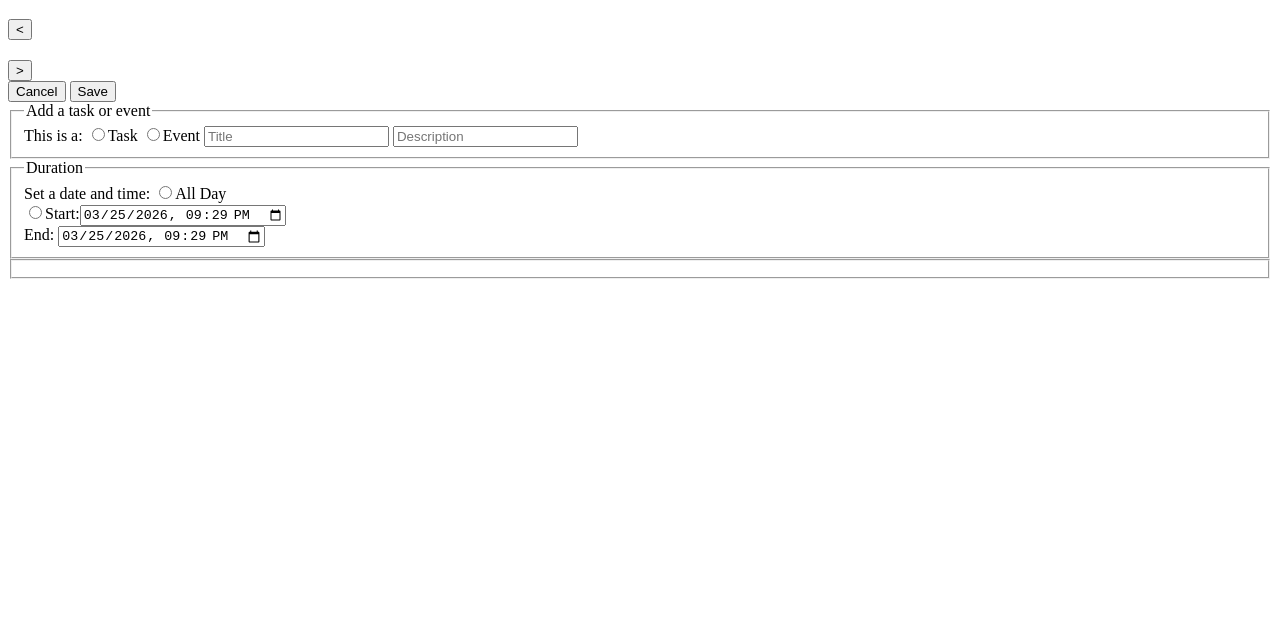
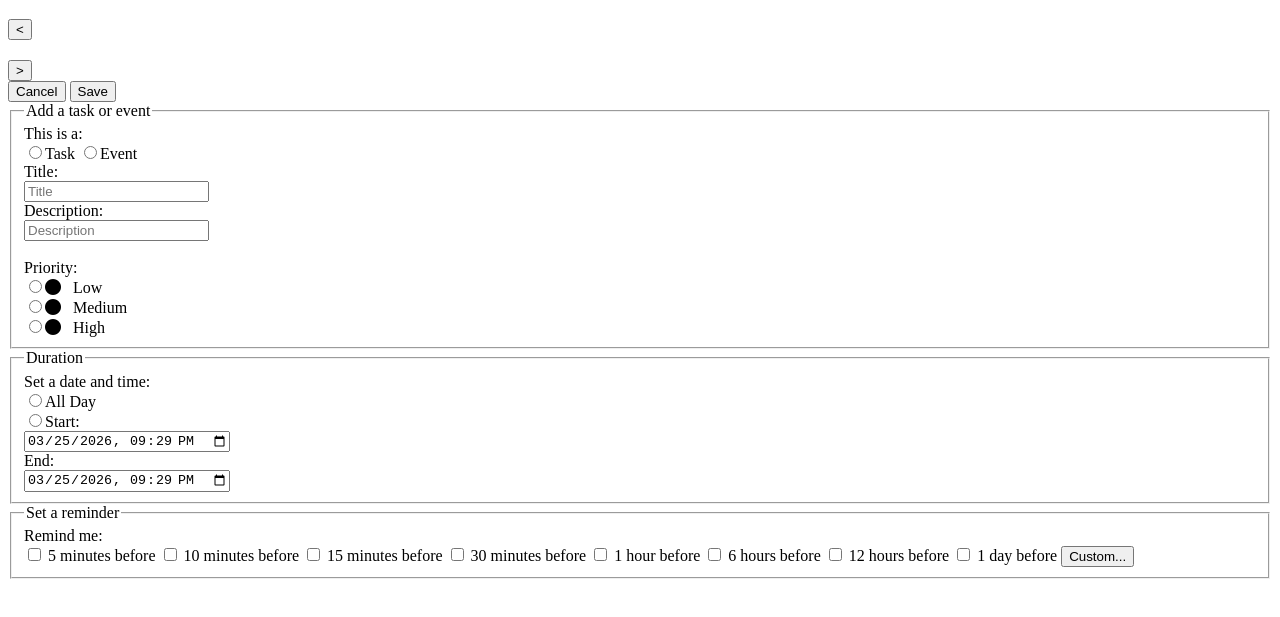
Before and after one commit to AirenMarie/ClearlyPlan-app, a website: page public/index.html in a window 1280 px wide. Shown: the part 61-678 px from the top of the page. Drawn offline with Linux system fonts and the light colour scheme; no server answers; a web font is replaced by a local one.

Commit message:
finish task and duration fieldsets; begin building reminders

```diff
--- a/public/index.html
+++ b/public/index.html
@@ -37,6 +37,7 @@
           <fieldset class="form-section" id="task-or-event">
             <legend class="section-name">Add a task or event</legend>
             <label for="plan-type">This is a:</label>
+            <div class="task-radio-div">
               <label for="task">
                 <input
                   type="radio"
@@ -56,14 +57,17 @@
                   value="event"
                 />Event
               </label>
+            </div>
+            <div class="task-field-div">
               <label for="task-title"
-              ><input
+                >Title:<br /><input
                   type="text"
                   id="task-title"
                   class="task-field"
-                placeholder="Title"
-            /></label>
-            <label for="task-desc">
+                  placeholder="Title" /></label
+              ><br />
+              <label for="task-desc"
+                >Description:<br />
                 <input
                   type="text"
                   id="task-desc"
@@ -71,10 +75,50 @@
                   placeholder="Description"
                 />
               </label>
+            </div>
+            <br />
+            <label for="priority">Priority:</label>
+            <div class="priority-list">
+              <div class="priority-div">
+                <label for="low"
+                  ><input
+                    type="radio"
+                    id="low"
+                    name="priority"
+                    class="priority-select"
+                    selected
+                  /><i class="fa-solid fa-circle" id="green"></i>&ensp;
+                  Low</label
+                >
+              </div>
+              <div class="priority-div">
+                <label for="medium"
+                  ><input
+                    type="radio"
+                    id="medium"
+                    name="priority"
+                    class="priority-select"
+                  /><i class="fa-solid fa-circle" id="yellow"></i>&ensp;
+                  Medium</label
+                >
+              </div>
+              <div class="priority-div">
+                <label for="high"
+                  ><input
+                    type="radio"
+                    id="high"
+                    name="priority"
+                    class="priority-select"
+                  /><i class="fa-solid fa-circle" id="red"></i>&ensp;
+                  High</label
+                >
+              </div>
+            </div>
           </fieldset>
           <fieldset class="form-section" id="date-and-time">
             <legend class="section-name">Duration</legend>
             <label for="date-time-select">Set a date and time:</label>
+            <div class="date-time-div">
               <label for="all-day">
                 <input
                   type="radio"
@@ -93,14 +137,14 @@
                   name="date-time-select"
                   class="selection"
                   value="start-and-end"
-              />Start:<input
+                />Start:<br /><input
                   type="datetime-local"
                   id="start"
                   name="start-and-end"
                   class="date-selection"
                   value="2026-03-25T21:29"
                 /><br />
-              End:
+                <span id="end-title">End:</span><br />
                 <input
                   type="datetime-local"
                   id="end"
@@ -109,8 +153,88 @@
                   value="2026-03-25T21:29"
                 />
               </label>
+            </div>
           </fieldset>
-          <fieldset class="form-section" id="add-reminder"></fieldset>
+          <fieldset class="form-section" id="add-reminder">
+            <legend class="section-name">Set a reminder</legend>
+            <label for="reminder">Remind me:</label>
+            <div class="reminder-div">
+              <label for="five-minutes">
+                <input
+                  type="checkbox"
+                  id="five-minutes"
+                  name="reminder"
+                  class="reminder-select"
+                />
+                5 minutes before</label
+              >
+              <label for="ten-minutes">
+                <input
+                  type="checkbox"
+                  id="ten-minutes"
+                  name="reminder"
+                  class="reminder-select"
+                />
+                10 minutes before</label
+              >
+              <label for="fifteen-minutes">
+                <input
+                  type="checkbox"
+                  id="fifteen-minutes"
+                  name="reminder"
+                  class="reminder-select"
+                />
+                15 minutes before</label
+              >
+              <label for="thirty-minutes">
+                <input
+                  type="checkbox"
+                  id="thirty-minutes"
+                  name="reminder"
+                  class="reminder-select"
+                />
+                30 minutes before</label
+              >
+              <label for="one-hour">
+                <input
+                  type="checkbox"
+                  id="one-hour"
+                  name="reminder"
+                  class="reminder-select"
+                />
+                1 hour before</label
+              >
+              <label for="six-hours">
+                <input
+                  type="checkbox"
+                  id="six-hours"
+                  name="reminder"
+                  class="reminder-select"
+                />
+                6 hours before</label
+              >
+              <label for="twelve-hours">
+                <input
+                  type="checkbox"
+                  id="twelve-hours"
+                  name="reminder"
+                  class="reminder-select"
+                />
+                12 hours before</label
+              >
+              <label for="one-day">
+                <input
+                  type="checkbox"
+                  id="one-day"
+                  name="reminder"
+                  class="reminder-select"
+                />
+                1 day before</label
+              >
+              <button id="custom-reminder-btn">Custom...</button>
+            </div>
+            <dialog id="custom-reminder-popup"></dialog>
+          </fieldset>
         </form>
       </section>
       <section id="quote-section">
```
Lines whose indentation alone changed are shown as unchanged.
